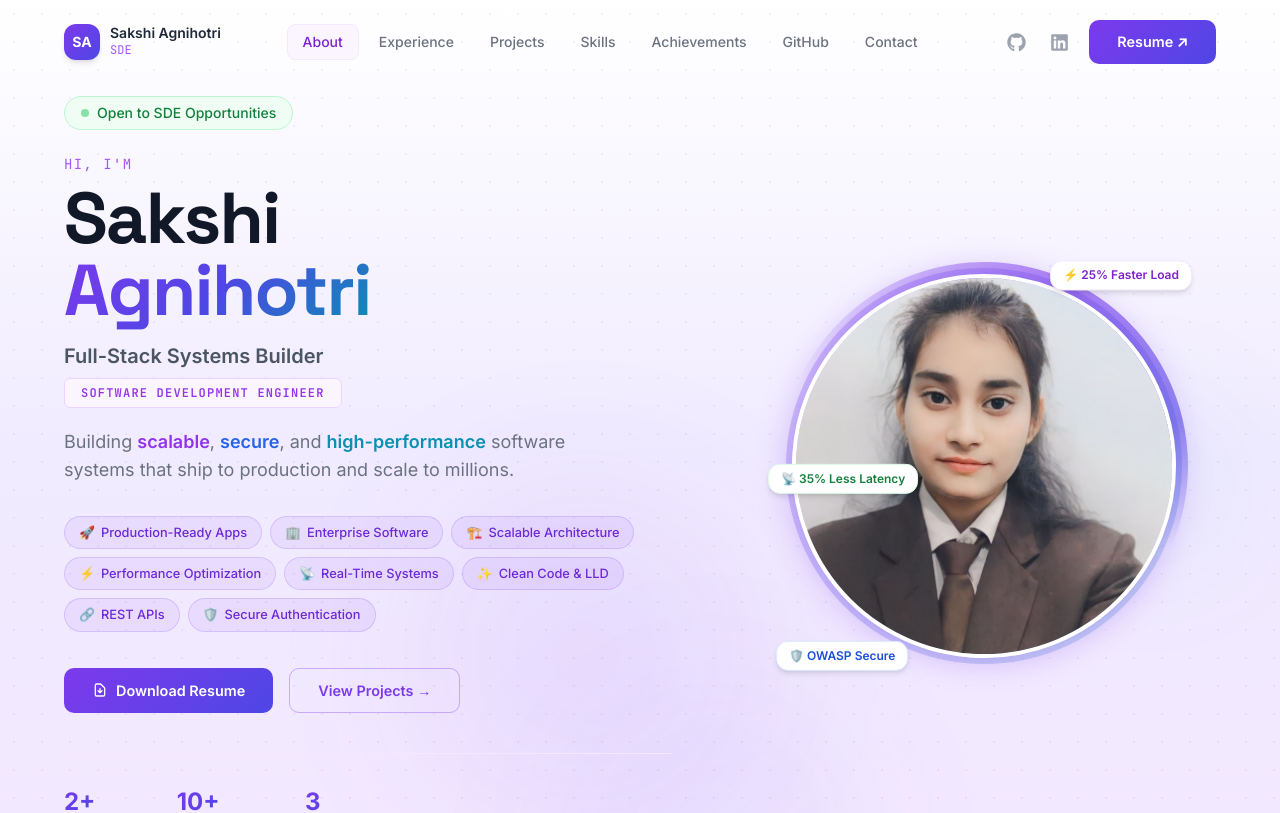
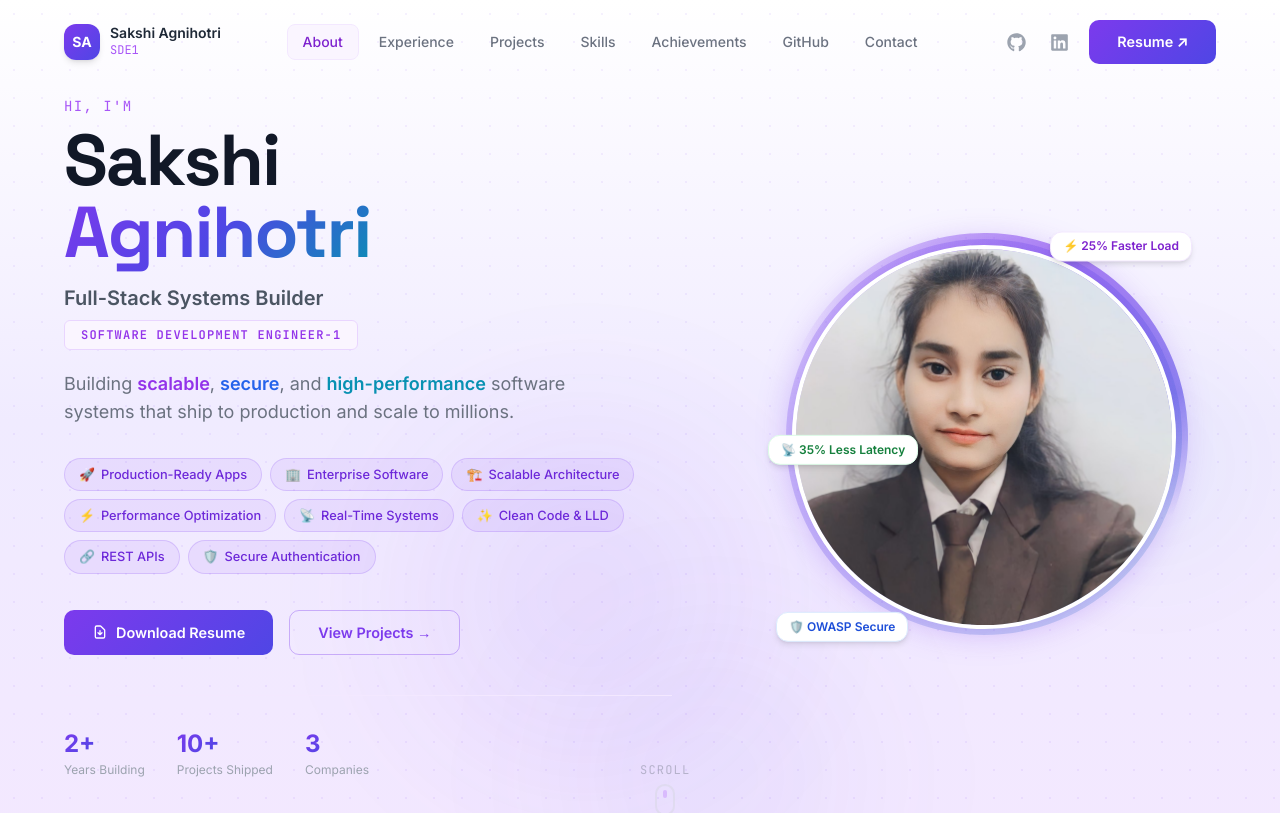
Before and after one commit to Sakshi123-tech/my_updated_portfolio, a React (Vite) app: page / in a window 1280 px wide. Shown: the top 813 px of the page. Built offline with nearby package versions, Linux system fonts and the light colour scheme.

Commit message:
fix bugs and some improvement

```diff
--- a/src/components/About/About.jsx
+++ b/src/components/About/About.jsx
@@ -97,7 +97,7 @@ const badges = [
 ];
 
 const roles = [
-  'Software Development Engineer',
+  'Software Development Engineer-1',
   'Full-Stack Systems Builder',
   'Backend Architecture Designer',
   'API & Performance Engineer',
@@ -155,14 +155,7 @@ const About = () => {
           {/* LEFT: Text */}
           <div className="lg:w-[55%] text-center lg:text-left">
 
-            {/* Status */}
-            <motion.div custom={0} variants={fadeUp} initial="hidden" animate="visible"
-              className="inline-flex items-center gap-2 mb-6">
-              <span className="flex items-center gap-2 px-4 py-1.5 rounded-full bg-green-50 border border-green-200 text-green-700 text-sm font-medium">
-                <span className="w-2 h-2 rounded-full bg-green-500 animate-pulse" />
-                Open to SDE Opportunities
-              </span>
-            </motion.div>
+
 
             {/* Name */}
             <motion.p custom={1} variants={fadeUp} initial="hidden" animate="visible"
@@ -187,7 +180,7 @@ const About = () => {
             {/* SDE tag */}
             <motion.div custom={4} variants={fadeUp} initial="hidden" animate="visible" className="mb-5">
               <span className="inline-block px-4 py-1.5 rounded-md text-xs font-mono font-semibold tracking-widest bg-purple-50 border border-purple-200 text-purple-600">
-                SOFTWARE DEVELOPMENT ENGINEER
+                SOFTWARE DEVELOPMENT ENGINEER-1
               </span>
             </motion.div>
 
--- a/src/components/Footer/Footer.jsx
+++ b/src/components/Footer/Footer.jsx
@@ -35,7 +35,7 @@ const Footer = () => (
             </div>
             <div>
               <div className="font-bold text-gray-900 text-sm">Sakshi Agnihotri</div>
-              <div className="text-xs text-purple-500 font-mono">Software Development Engineer</div>
+              <div className="text-xs text-purple-500 font-mono">Software Development Engineer-1</div>
             </div>
           </div>
           <p className="text-gray-500 text-sm leading-relaxed">
--- a/src/components/Navbar/Navbar.jsx
+++ b/src/components/Navbar/Navbar.jsx
@@ -63,7 +63,7 @@ const Navbar = () => {
           </div>
           <div className="text-left hidden sm:block">
             <div className="text-sm font-semibold text-gray-800 leading-none">Sakshi Agnihotri</div>
-            <div className="text-xs text-purple-500 font-mono mt-0.5">SDE</div>
+            <div className="text-xs text-purple-500 font-mono mt-0.5">SDE1</div>
           </div>
         </motion.button>
 
--- a/src/constants.js
+++ b/src/constants.js
@@ -28,7 +28,7 @@ import TechMahindraLogo from './assets/company_logo/techmahindra.png';
 
 // Education Section Logo's
 import College from './assets/education_logo/College.jpg';
-import School from './assets/education_logo/school.jpeg';
+import School from './assets/education_logo/School.jpeg';
 
 // Project Section Logo's
 import insta from './assets/work_logo/instagram.jpg';
@@ -89,7 +89,7 @@ export const experiences = [
   {
     id: 0,
     img: Coreshield,
-    role: "Software Development Engineer (SDE)",
+    role: "Software Development Engineer (SDE)-1",
     company: "Coreshield Technologies",
     date: "August 2025 – Present",
     desc: "Lead end-to-end development of production-grade web applications using React.js and Node.js. Architect scalable REST APIs and implement OWASP Top 10 security standards including XSS prevention and secure JWT authentication. Integrated Socket.IO for real-time data sync, reducing latency by 35%. Containerized services with Docker and applied Low Level Design (LLD) principles improving maintainability and reducing bug surface by 40%. Improved page performance by 25% through code splitting, lazy loading, and bundle optimization.",
```
